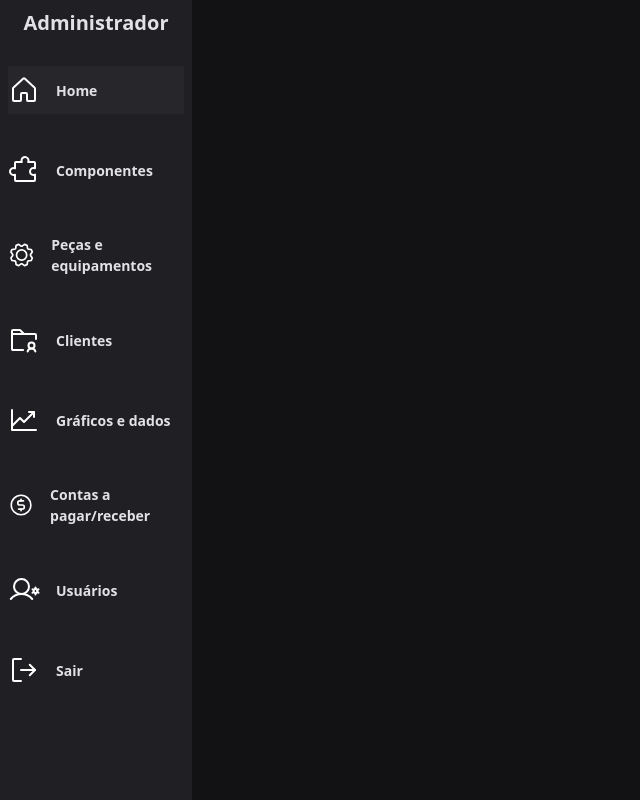
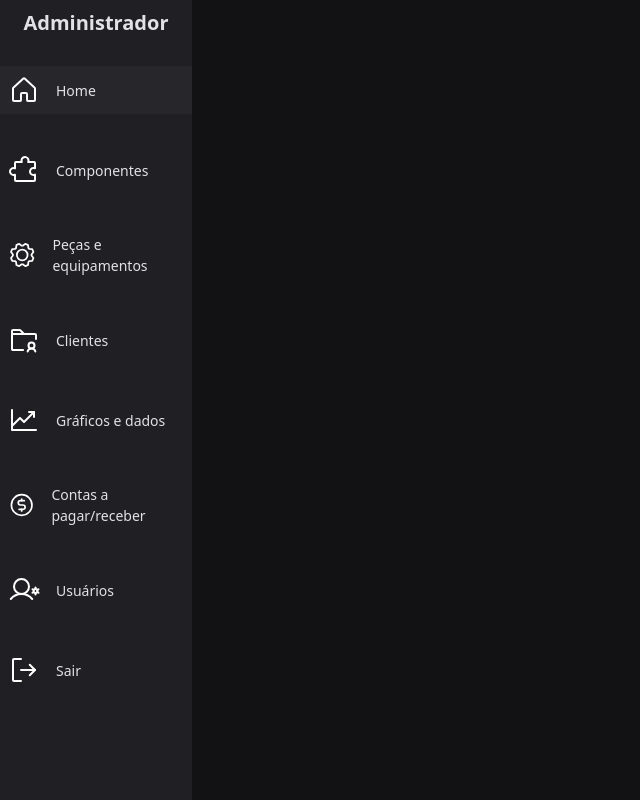
Before and after one commit to PauloVictorSS/sistema-integrado-de-gestao, a React (Create React App) app: page /home in a window 1280 px wide. Shown: the whole page, without its empty margins (0-640 px from the left). Built offline with nearby package versions, Linux system fonts and the light colour scheme.

Commit message:
Adição e ajuste de alguns componentes

```diff
--- /dev/null
+++ b/src/components/BoxDiv.tsx
@@ -0,0 +1,16 @@
+import { ReactNode } from "react"
+
+interface BoxDivProps{
+  children: ReactNode
+  className?: string
+}
+
+function BoxDiv({ children, className }: BoxDivProps) {
+  return (
+    <div className={"bg-gray-800 px-6 py-4 rounded " + className}>
+      {children}
+    </div>
+  )
+}
+
+export default BoxDiv
--- /dev/null
+++ b/src/components/ContentDiv.tsx
@@ -0,0 +1,15 @@
+import { ReactNode } from "react"
+
+interface ContentDivProps{
+  children: ReactNode
+}
+
+function ContentDiv({ children }: ContentDivProps) {
+  return (
+    <div className="w-screen h-screen bg-gray-900 text-gray-100 flex">
+      {children}
+    </div>
+  )
+}
+
+export default ContentDiv
--- a/src/components/NavBar.tsx
+++ b/src/components/NavBar.tsx
@@ -1,6 +1,7 @@
 import { Slot } from "@radix-ui/react-slot"
-import { List, House, PuzzlePiece, Gear, FolderUser, ChartLineUp, CurrencyCircleDollar, UserGear, SignOut } from "phosphor-react"
+import { House, PuzzlePiece, Gear, FolderUser, ChartLineUp, CurrencyCircleDollar, UserGear, SignOut } from "phosphor-react"
 import { ReactNode, useState } from "react"
+import {Text} from "./Text"
 
 interface NavBarItemProps{
   name: string
@@ -12,11 +13,11 @@ interface NavBarItemProps{
 function NavBarItem({name, link, icon, active}: NavBarItemProps) {
   return (
     <a href={link}>
-      <div className={"flex gap-4 items-center justify-start py-2 hover:bg-gray-700 " + (active ? "bg-gray-700" : "")}>
+      <div className={"flex gap-4 items-center justify-start p-2 hover:bg-gray-700 " + (active ? "bg-gray-700" : "")}>
         <Slot className='w-8 h-8 text-white'>
           {icon}
         </Slot>
-        <p className="text-gray-100 font-bold text-xs max-w-sm">{name}</p>
+        <Text size="xs" className="max-w-sm">{name}</Text>
       </div>
     </a>
   )
@@ -28,10 +29,8 @@ interface NavBarProps{
 
 function NavBar({ active }: NavBarProps) {
 
-  const [navBarWidth, setNavBarWidth] = useState("w-48")
-
   return (
-    <div className={"p-2 bg-gray-800 h-screen " + navBarWidth}>
+    <div className={"py-2 bg-gray-800 h-screen w-48"}>
       <h2 className="text-gray-100 font-bold text-lg text-center">Administrador</h2>
       <div className="flex gap-8 flex-col mt-7">
         <NavBarItem name="Home" link="/home" icon={<House />} active={active === "Home"}/>
--- /dev/null
+++ b/src/components/NotificationDiv.tsx
@@ -0,0 +1,21 @@
+import { Slot } from "@radix-ui/react-slot"
+import { Trash } from "phosphor-react"
+import { INotification } from "../interfaces/INotification"
+import { Text } from "./Text"
+
+interface NotificationDivProps{
+  notification: INotification
+}
+
+function NotificationDiv({ notification }: NotificationDivProps) {
+  return (
+    <div className="flex items-center justify-between gap-3 bg-gray-700 p-2 rounded">
+      <Text>{notification.text}</Text>
+      <Slot className="w-6 h-6 cursor-pointer">
+        <Trash/>
+      </Slot>
+    </div>
+  )
+}
+
+export default NotificationDiv
--- a/src/components/Text.tsx
+++ b/src/components/Text.tsx
@@ -1,16 +1,16 @@
 import { ReactNode } from 'react';
 
 export interface TextProps {
-  size?: 'sm' | 'md' | 'lg';
+  size?: 'xs' | 'sm' | 'md' | 'lg';
   children: ReactNode;
   className?: string;
 }
 
-export function Text({ size = 'md', children, className }: TextProps) {
+export function Text({ size = 'xs', children, className }: TextProps) {
 
   return (
     <p
-      className={'text-gray-100 font-sans' + size + className}
+      className={'text-gray-100 font-sans text-' + size + " " + className}
     >
       {children}
     </p>
```
